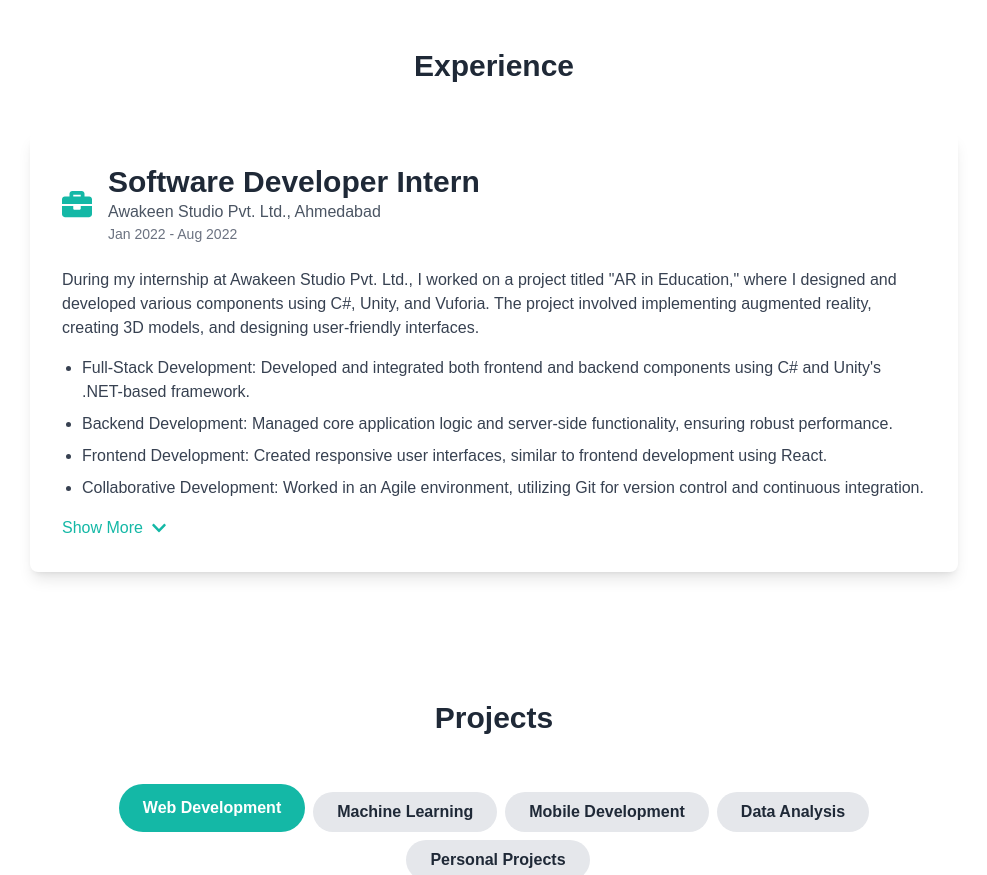
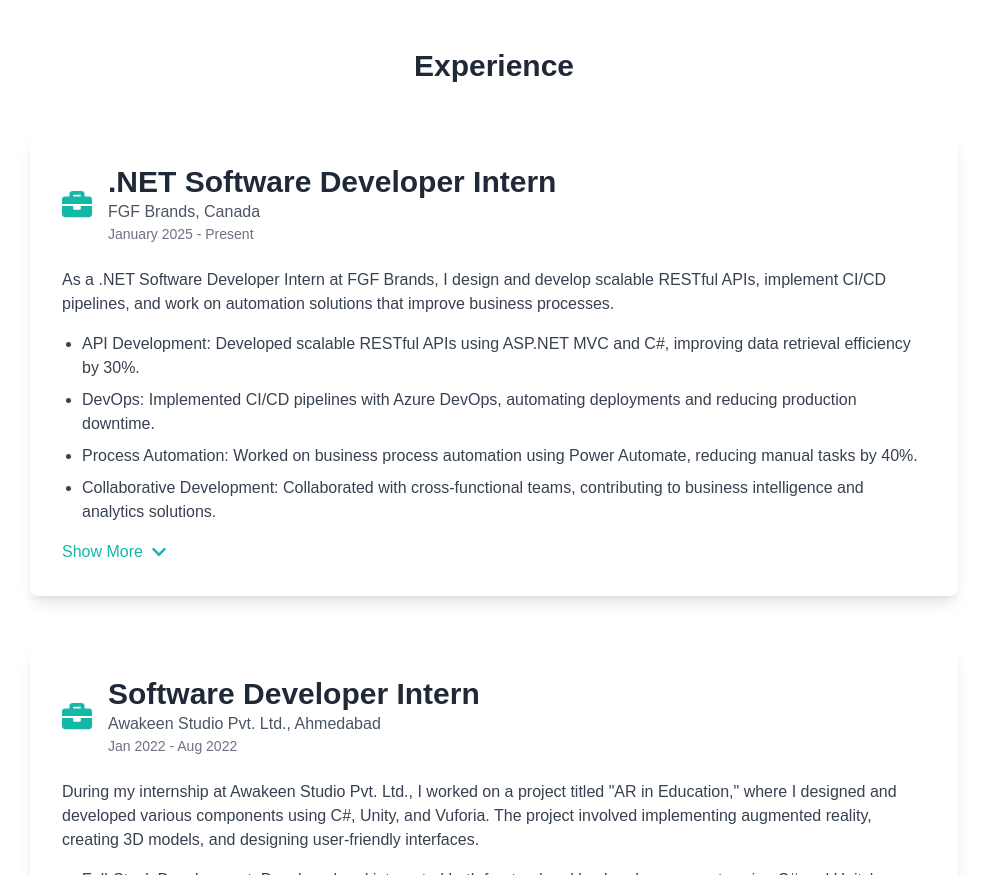
Before and after one commit to CodeByZarana/portfolio-v1, a Next.js app: page / in a window 1280 px wide. Shown: the part 1840-2715 px from the top of the page, without its empty margins (146-1133 px from the left). Built offline with nearby package versions, Linux system fonts and the light colour scheme.

Commit message:
Update Experience component to include FGF Brands position

```diff
--- a/pages/experience.js
+++ b/pages/experience.js
@@ -2,16 +2,62 @@ import React, { useState } from 'react';
 import { FaChevronDown, FaChevronUp, FaBriefcase, FaProjectDiagram } from 'react-icons/fa';
 
 const Experience = () => {
-  const [isExpanded, setIsExpanded] = useState(false);
+  const [expandedItems, setExpandedItems] = useState({
+    awakeen: false,
+    fgf: false
+  });
 
-  const toggleDetails = () => {
-    setIsExpanded(!isExpanded);
+  const toggleDetails = (company) => {
+    setExpandedItems({
+      ...expandedItems,
+      [company]: !expandedItems[company]
+    });
   };
 
   return (
     <section id="experience" className="py-10 bg-white dark:bg-gray-900">
       <div className="container mx-auto px-4">
         <h2 className="text-3xl font-bold text-center mb-12 text-gray-800 dark:text-white">Experience</h2>
+
+        {/* FGF Brands Experience */}
+        <div className="bg-white dark:bg-gray-800 shadow-lg rounded-lg p-8 mb-12">
+          <div className="flex items-center mb-6">
+            <FaBriefcase className="text-3xl text-teal-500 mr-4" />
+            <div>
+              <h3 className="text-3xl font-semibold text-gray-800 dark:text-white">.NET Software Developer Intern</h3>
+              <p className="text-gray-600 dark:text-gray-400">FGF Brands, Canada</p>
+              <p className="text-sm text-gray-500 dark:text-gray-300">January 2025 - Present</p>
+            </div>
+          </div>
+          <p className="text-gray-700 dark:text-gray-300">
+            As a .NET Software Developer Intern at FGF Brands, I design and develop scalable RESTful APIs, implement CI/CD pipelines, and work on automation solutions that improve business processes.
+          </p>
+          <ul className="list-disc pl-5 space-y-2 mt-4 text-gray-700 dark:text-gray-300">
+            <li>API Development: Developed scalable RESTful APIs using ASP.NET MVC and C#, improving data retrieval efficiency by 30%.</li>
+            <li>DevOps: Implemented CI/CD pipelines with Azure DevOps, automating deployments and reducing production downtime.</li>
+            <li>Process Automation: Worked on business process automation using Power Automate, reducing manual tasks by 40%.</li>
+            <li>Collaborative Development: Collaborated with cross-functional teams, contributing to business intelligence and analytics solutions.</li>
+          </ul>
+          <button
+            onClick={() => toggleDetails('fgf')}
+            className="mt-4 flex items-center text-teal-500 hover:text-teal-700 transition-colors"
+          >
+            {expandedItems.fgf ? 'Show Less' : 'Show More'}
+            {expandedItems.fgf ? <FaChevronUp className="ml-2" /> : <FaChevronDown className="ml-2" />}
+          </button>
+          {expandedItems.fgf && (
+            <div>
+              <ul className="list-disc pl-5 space-y-2 mt-4 text-gray-700 dark:text-gray-300">
+                <li>System Integration: Integrated various business systems and service applications, ensuring seamless data flow.</li>
+                <li>Technical Documentation: Created comprehensive documentation for APIs and business processes.</li>
+                <li>Code Quality: Ensured code adheres to security, logging, error handling, and performance standards.</li>
+                <li>Technology Evaluation: Evaluated new technologies for fit with existing systems and assessed potential impacts on processes and data.</li>
+              </ul>
+            </div>
+          )}
+        </div>
+
+        {/* Awakeen Studio Experience */}
         <div className="bg-white dark:bg-gray-800 shadow-lg rounded-lg p-8 mb-12">
           <div className="flex items-center mb-6">
             <FaBriefcase className="text-3xl text-teal-500 mr-4" />
@@ -31,13 +77,13 @@ const Experience = () => {
             <li>Collaborative Development: Worked in an Agile environment, utilizing Git for version control and continuous integration.</li>
           </ul>
           <button
-            onClick={toggleDetails}
+            onClick={() => toggleDetails('awakeen')}
             className="mt-4 flex items-center text-teal-500 hover:text-teal-700 transition-colors"
           >
-            {isExpanded ? 'Show Less' : 'Show More'}
-            {isExpanded ? <FaChevronUp className="ml-2" /> : <FaChevronDown className="ml-2" />}
+            {expandedItems.awakeen ? 'Show Less' : 'Show More'}
+            {expandedItems.awakeen ? <FaChevronUp className="ml-2" /> : <FaChevronDown className="ml-2" />}
           </button>
-          {isExpanded && (
+          {expandedItems.awakeen && (
             <div>
               <ul className="list-disc pl-5 space-y-2 mt-4 text-gray-700 dark:text-gray-300">
                 <li>System Architecture: Designed and implemented system architecture, including backend services and frontend UI.</li>
@@ -45,11 +91,9 @@ const Experience = () => {
                 <li>Version Control: Managed code using Git, similar to best practices in software development.</li>
                 <li>Performance Optimization: Optimized the application&apos;s performance for Android devices.</li>
               </ul>
-
             </div>
           )}
         </div>
-
       </div>
     </section>
   );
```
